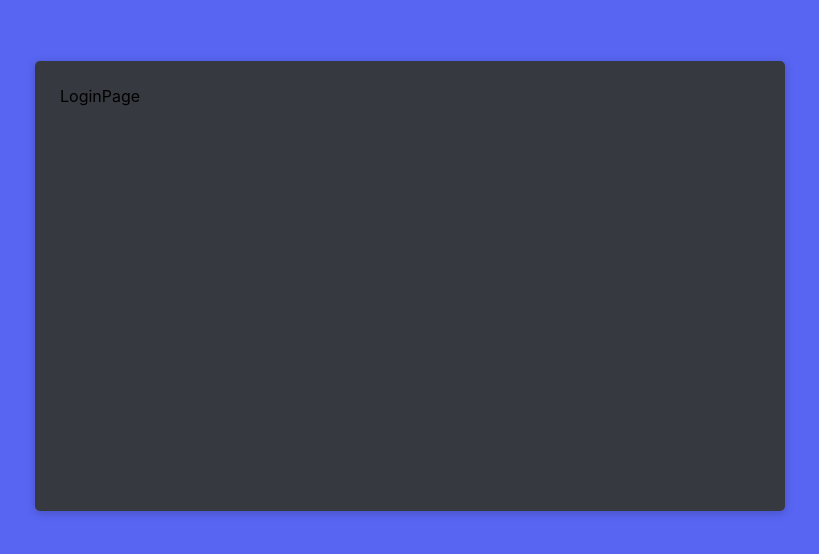
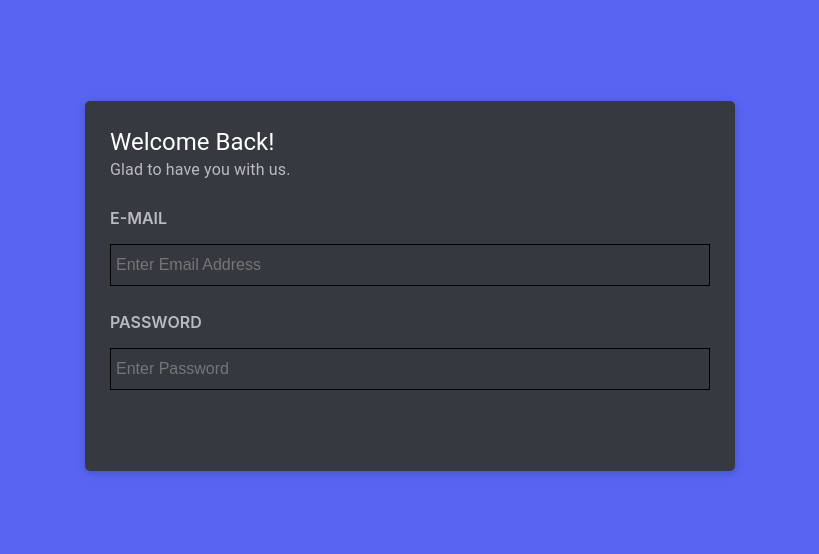
Before and after one commit to ShivamPatel-24/discord-ui, a React (Create React App) app: page /login in a window 1280 px wide. Shown: the part 114-668 px from the top of the page, without its empty margins (230-1049 px from the left). Built offline with nearby package versions, Linux system fonts and the light colour scheme.

Commit message:
implement dynamic AuthForm

```diff
--- a/src/authPages/LoginPage/LoginPage.js
+++ b/src/authPages/LoginPage/LoginPage.js
@@ -1,8 +1,23 @@
-import React from "react";
+import React, { useState } from "react";
 import AuthBox from "../../shared/components/AuthBox";
+import LoginPageHeader from "./LoginPageHeader";
+import LoginPageInputs from "./LoginPageInputs";
 
 const LoginPage = () => {
-    return <AuthBox>LoginPage</AuthBox>;
+    const [email, setEmail] = useState("");
+    const [password, setPassword] = useState("");
+
+    return (
+        <AuthBox type="login">
+            <LoginPageHeader />
+            <LoginPageInputs
+                email={email}
+                setEmail={setEmail}
+                password={password}
+                setPassword={setPassword}
+            />
+        </AuthBox>
+    );
 };
 
 export default LoginPage;
--- /dev/null
+++ b/src/authPages/LoginPage/LoginPageHeader.js
@@ -0,0 +1,17 @@
+import React from "react";
+import { Typography } from "@mui/material";
+
+const LoginPageHeader = () => {
+    return (
+        <>
+            <Typography variant="h5" sx={{ color: "#fff" }}>
+                Welcome Back!
+            </Typography>
+            <Typography sx={{ color: "#b9bbbe" }}>
+                Glad to have you with us.
+            </Typography>
+        </>
+    );
+};
+
+export default LoginPageHeader;
--- /dev/null
+++ b/src/authPages/LoginPage/LoginPageInputs.js
@@ -0,0 +1,25 @@
+import React from "react";
+import InputWithLabel from "../../shared/components/InputWithLabel";
+
+const LoginPageInputs = ({ email, setEmail, password, setPassword }) => {
+    return (
+        <>
+            <InputWithLabel
+                value={email}
+                setValue={setEmail}
+                placeholder="Enter Email Address"
+                label="E-mail"
+                type="text"
+            />
+            <InputWithLabel
+                value={password}
+                setValue={setPassword}
+                placeholder="Enter Password"
+                label="password"
+                type="text"
+            />
+        </>
+    );
+};
+
+export default LoginPageInputs;
--- a/src/shared/components/AuthBox.js
+++ b/src/shared/components/AuthBox.js
@@ -16,8 +16,8 @@ const AuthBox = (props) => {
         <BoxWrapper>
             <Box
                 sx={{
-                    height: 400,
-                    width: 700,
+                    height: props.type === "login" ? 320 : 420,
+                    width: 600,
                     backgroundColor: "#36393f",
                     borderRadius: "5px",
                     boxShadow: "0 2px 10px 0 rgb(0 0 0 / 20%)",
--- /dev/null
+++ b/src/shared/components/InputWithLabel.js
@@ -0,0 +1,49 @@
+import React from "react";
+import { styled } from "@mui/system";
+// import { TextField } from "@mui/material";
+
+const Wrapper = styled("div")({
+    display: "flex",
+    justifyContent: "center",
+    flexDirection: "column",
+    width: "100%",
+    marginTop: "10px",
+});
+
+const Label = styled("p")({
+    color: "#b9bbbe",
+    textTransform: "uppercase",
+    fontSize: "16px",
+    fontWeight: "600",
+});
+
+const Input = styled("input")({
+    flexGrow: "1",
+    height: "40px",
+    border: "1px solid black",
+    color: "#dcddde",
+    backgroundColor: "#35393f",
+    margin: 0,
+    fontSize: "16px",
+    padding: "0 5px",
+});
+
+const InputWithLabel = ({ label, setValue, value, placeholder, type }) => {
+    const handleValueChange = (event) => {
+        setValue(event.target.value);
+    };
+
+    return (
+        <Wrapper>
+            <Label>{label}</Label>
+            <Input
+                value={value}
+                onChange={handleValueChange}
+                type={type}
+                placeholder={placeholder}
+            />
+        </Wrapper>
+    );
+};
+
+export default InputWithLabel;
```
